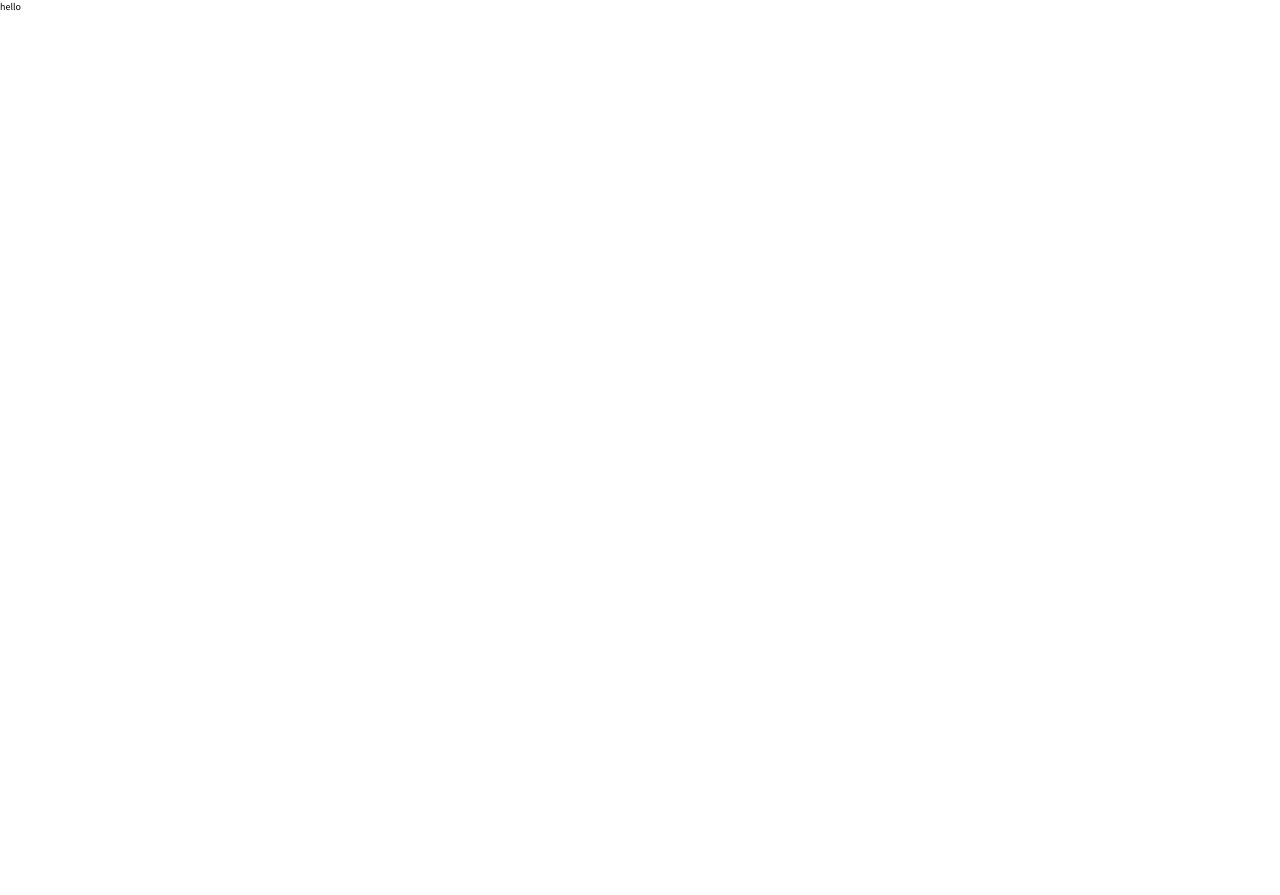
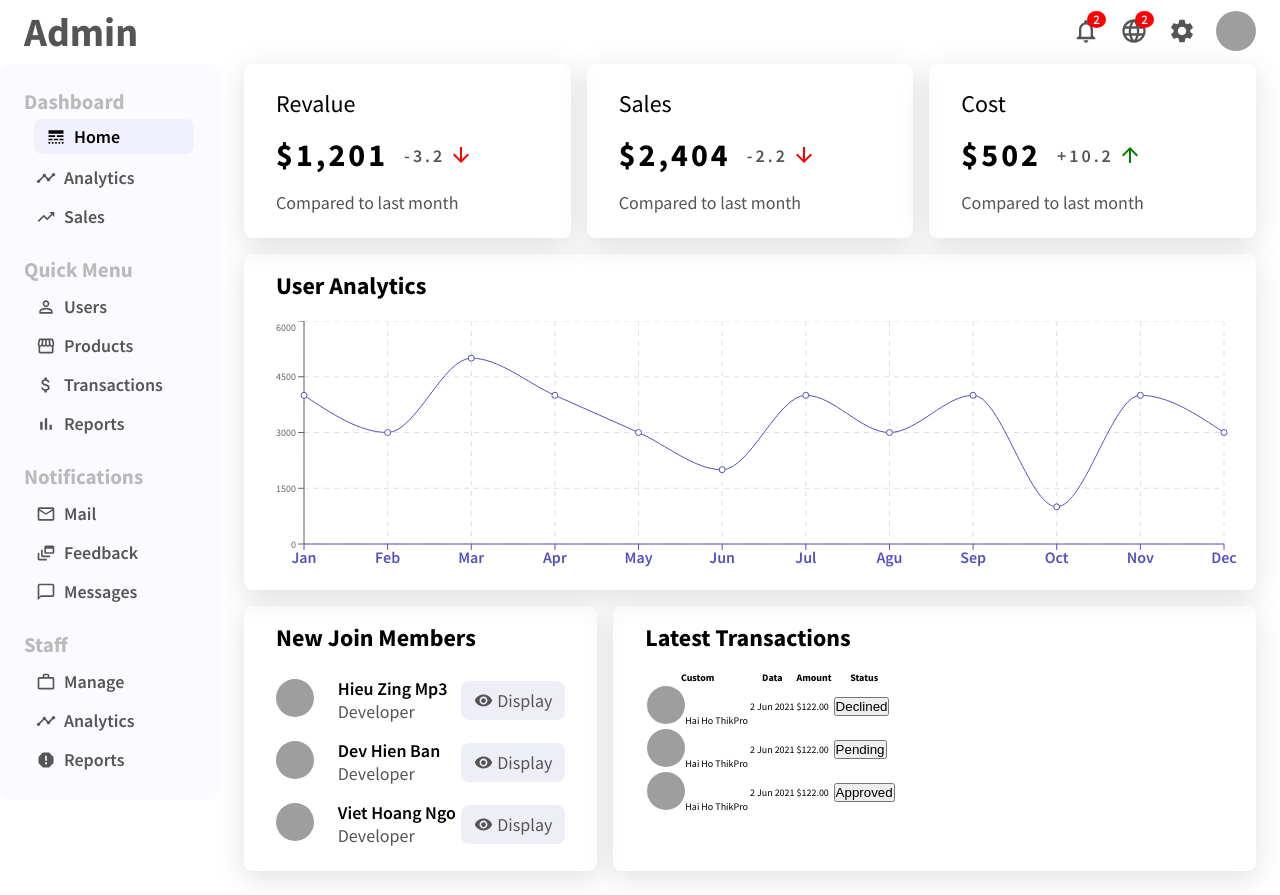
Before and after one commit to DuyetVu2001/react-admin-dashboard, a React (Create React App) app: page / in a window 1280 px wide. Before the commit the page ends 800 px from the top, so only its background shows below. Built offline with nearby package versions, Linux system fonts and the light colour scheme; grey boxes are pictures that could not be loaded.

Commit message:
waiting ...

```diff
--- a/public/index.html
+++ b/public/index.html
@@ -23,6 +23,13 @@
       font-family: 'Source Sans Pro', sans-serif;
       box-sizing: border-box;
     }
+
+    :root {
+      --text-color: #555;
+      --title-size: 2.4rem;
+      --top-bar-height: 6.4rem;
+      --box-shadow: rgba(100, 100, 111, 0.2) 0rem 0.7rem 2.9rem 0rem;
+    }
   </style>
   <title>React Admin Dashboard</title>
 </head>
--- a/src/App.js
+++ /dev/null
@@ -1,5 +0,0 @@
-function App() {
-	return <div className="App">hello</div>;
-}
-
-export default App;
--- /dev/null
+++ b/src/App.jsx
@@ -0,0 +1,18 @@
+import TopBar from './components/TopBar';
+import './App.scss';
+import SideBar from './components/SideBar';
+import Home from './pages/Home';
+
+function App() {
+	return (
+		<div className="app">
+			<TopBar />
+			<div className="container">
+				<SideBar />
+				<Home />
+			</div>
+		</div>
+	);
+}
+
+export default App;
--- /dev/null
+++ b/src/App.scss
@@ -0,0 +1,8 @@
+.container {
+	display: flex;
+
+	.right {
+		flex: 4;
+		background: lightblue;
+	}
+}
--- /dev/null
+++ b/src/components/WidgetLg/index.jsx
@@ -0,0 +1,69 @@
+import './style.scss';
+
+const WidgetLg = () => {
+	const Button = ({ type }) => {
+		return <button className={'widgetLgButton ' + type}>{type}</button>;
+	};
+
+	return (
+		<div className="widget-lg">
+			<h4>Latest transactions</h4>
+
+			<table className="widget-lg__table">
+				<tr className="widget-lg__title">
+					<th>Custom</th>
+					<th>Data</th>
+					<th>Amount</th>
+					<th>Status</th>
+				</tr>
+
+				<tr className="widget-lg__item">
+					<td className="widget-lg__user">
+						<img
+							src="https://lh3.googleusercontent.com/ogw/ADea4I77NRrzbK7xNy7sVcgEb5g__S1_Z8IeO2NEJQWr=s32-c-mo"
+							alt=""
+						/>
+						<span>Hai Ho ThikPro</span>
+					</td>
+					<td>2 Jun 2021</td>
+					<td>$122.00</td>
+					<td className="widget-lg__status">
+						<Button type="Declined" />
+					</td>
+				</tr>
+
+				<tr className="widget-lg__item">
+					<td className="widget-lg__user">
+						<img
+							src="https://lh3.googleusercontent.com/ogw/ADea4I77NRrzbK7xNy7sVcgEb5g__S1_Z8IeO2NEJQWr=s32-c-mo"
+							alt=""
+						/>
+						<span>Hai Ho ThikPro</span>
+					</td>
+					<td>2 Jun 2021</td>
+					<td>$122.00</td>
+					<td className="widget-lg__status">
+						<Button type="Pending" />
+					</td>
+				</tr>
+
+				<tr className="widget-lg__item">
+					<td className="widget-lg__user">
+						<img
+							src="https://lh3.googleusercontent.com/ogw/ADea4I77NRrzbK7xNy7sVcgEb5g__S1_Z8IeO2NEJQWr=s32-c-mo"
+							alt=""
+						/>
+						<span>Hai Ho ThikPro</span>
+					</td>
+					<td>2 Jun 2021</td>
+					<td>$122.00</td>
+					<td className="widget-lg__status">
+						<Button type="Approved" />
+					</td>
+				</tr>
+			</table>
+		</div>
+	);
+};
+
+export default WidgetLg;
--- /dev/null
+++ b/src/components/WidgetLg/style.scss
@@ -0,0 +1,35 @@
+.widget-lg {
+	flex: 2;
+	margin-left: 1.6rem;
+	padding: 1.6rem 3.2rem;
+	border-radius: 0.8rem;
+
+	box-shadow: var(--box-shadow);
+
+	h4 {
+		text-transform: capitalize;
+		font-size: var(--title-size);
+		margin-bottom: 1.6rem;
+	}
+
+	&__table {
+	}
+
+	&__title {
+	}
+
+	&__item {
+	}
+
+	&__user {
+		img {
+			width: 3.8rem;
+			height: 3.8rem;
+			border-radius: 50%;
+			object-fit: cover;
+		}
+
+		span {
+		}
+	}
+}
--- /dev/null
+++ b/src/pages/Home/index.jsx
@@ -0,0 +1,27 @@
+import Chart from '../../components/Chart';
+import Featured from '../../components/Feartured';
+import WidgetLg from '../../components/WidgetLg';
+import WidgetSm from '../../components/WidgetSm';
+import { userData } from '../../dummyData';
+import './style.scss';
+
+const Home = () => {
+	return (
+		<div className="home">
+			<Featured />
+			<Chart
+				data={userData}
+				title="User Analytics"
+				grid
+				dataKey="Active User"
+			/>
+
+			<div className="home__widget">
+				<WidgetSm />
+				<WidgetLg />
+			</div>
+		</div>
+	);
+};
+
+export default Home;
--- /dev/null
+++ b/src/pages/Home/style.scss
@@ -0,0 +1,9 @@
+.home {
+	flex: 5.6;
+	margin: 0 2.4rem 2.4rem 2.4rem;
+
+	&__widget {
+		display: flex;
+		margin-top: 1.6rem;
+	}
+}
```
